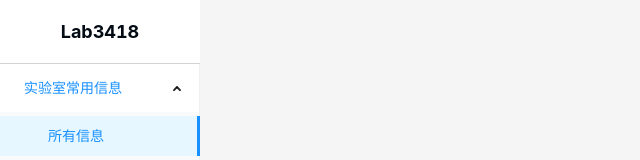
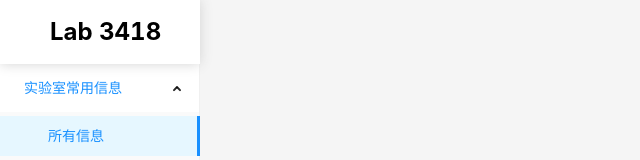
Before and after one commit to USTC3418Lab/Lab418Site, a React (Create React App) app in the folder frontend/: page / in a window 1280 px wide. Shown: the top 160 px of the page, without its empty margins (0-640 px from the left). Built offline with nearby package versions, Linux system fonts and the light colour scheme.

Commit message:
改善页面显示-boxshadow，添加卡片占位符

```diff
--- a/frontend/src/App.css
+++ /dev/null
@@ -1,20 +0,0 @@
-.app {
-    height: 100%;
-}
-
-.sider, .app-body, .app-header, .app-content, .app-footer, .sider-title {
-    background-color: whitesmoke;
-    color: rgb(2, 10, 20);
-}
-
-.sider, .app-header, .sider-title {
-    background-color: white;
-}
-
-.sider-title {
-    font-size: large;
-    font-weight: bold;
-    text-align: center;
-    cursor: pointer;
-    border-bottom: 1px solid lightgray;
-}
--- a/frontend/src/App.js
+++ b/frontend/src/App.js
@@ -1,9 +1,9 @@
 import React from 'react';
 import { Component } from "react";
 import { Layout } from 'antd';
-import './App.css';
+import './styles/App.css';
 import SiderMenu from './SiderMenu';
-import { Switch, Route, BrowserRouter as Router } from 'react-router-dom';
+import { Switch, Route, BrowserRouter as Router, Link } from 'react-router-dom';
 import DocEditor from './pages/docEditor';
 import ClipboardPage from './pages/clipboard';
 import DocPage from './pages/doc';
@@ -21,7 +21,7 @@ class RouteDispatcher extends Component {
     }
 }
 
-export class App extends Component {
+export default class App extends Component {
     // Todo 可以通过 [遍历多级数组] 方式构建 菜单Menu 和 路由Switch 从而避免耦合
     render() {
         const paths = ["/doc", "/doc-editor", "/clipboard"];
@@ -39,7 +39,9 @@ export class App extends Component {
             <Layout className="app">
                 <Router>
                     <Sider className="sider" >
-                        <Header className="sider-title">Lab3418</Header>
+                        <Header className="header">
+                            <Link to="/doc" className="sider-title">Lab&nbsp;3418</Link>
+                        </Header>
                         <SiderMenu paths={paths} titles={titles} />
                     </Sider>
                     <Layout className="app-body">
@@ -51,5 +53,3 @@ export class App extends Component {
             </Layout>);
     }
 }
-
-export default App;
--- a/frontend/src/index.js
+++ b/frontend/src/index.js
@@ -1,7 +1,7 @@
 import React from 'react';
 import ReactDom from 'react-dom';
 import 'antd/dist/antd.css';
-import './index.css';
+import './styles/index.css';
 import App from './App'
 
 ReactDom.render(<App />, document.getElementById("root"));
--- a/frontend/src/pages/doc.js
+++ b/frontend/src/pages/doc.js
@@ -1,8 +1,36 @@
 import React from 'react';
 import { Component } from 'react';
+import { Layout, Card } from 'antd';
+import '../styles/doc.css';
+import Meta from 'antd/lib/card/Meta';
+import { EditOutlined, DeleteOutlined} from '@ant-design/icons';
+
+const { Header, Content } = Layout;
 
 export default class DocPage extends Component {
     render() {
-        return (<div>all docs</div>);
+        return (
+            <Layout>
+                <Header className="header">实验室常用信息汇总</Header>
+                <Content className="doc-content">
+                    <Card
+                        className="doc-card"
+                        actions={[
+                            <EditOutlined key="edit"/>,
+                            <DeleteOutlined key="delete"/>,
+                        ]} >
+                        <Meta title="halo" description="this is a test"></Meta>
+                    </Card>
+                    <Card
+                        className="doc-card"
+                        actions={[
+                            <EditOutlined key="edit"/>,
+                            <DeleteOutlined key="delete"/>,
+                        ]} >
+                        <Meta title="halo" description="this is a test"></Meta>
+                    </Card>
+                </Content>
+            </Layout>
+        );
     }
 };
--- /dev/null
+++ b/frontend/src/styles/App.css
@@ -0,0 +1,27 @@
+.app {
+    height: 100%;
+}
+
+.sider, .app-body, .header, .content, .footer, .sider-title {
+    background-color: whitesmoke;
+    color: rgb(2, 10, 20);
+}
+
+.sider, .header, .sider-title {
+    background-color: white;
+}
+
+.header {
+    box-shadow: lightgray 0px 0px 12px;
+    z-index: 2;
+    position: relative;
+}
+
+.sider-title {
+    flex: 1;
+    font-size: x-large;
+    font-weight: bold;
+    text-align: center;
+    cursor: pointer;
+    color: black;
+}
--- /dev/null
+++ b/frontend/src/styles/doc.css
@@ -0,0 +1,12 @@
+.doc-card{
+    margin: 20px;
+    max-width: 400px;
+    flex: 1;
+    height: fit-content;
+}
+
+.doc-content{
+    display: flex;
+    flex-direction: row;
+    flex-wrap: wrap;
+}
```
Also changed, not shown: frontend/src/styles/index.css (renamed from frontend/src/index.css).
